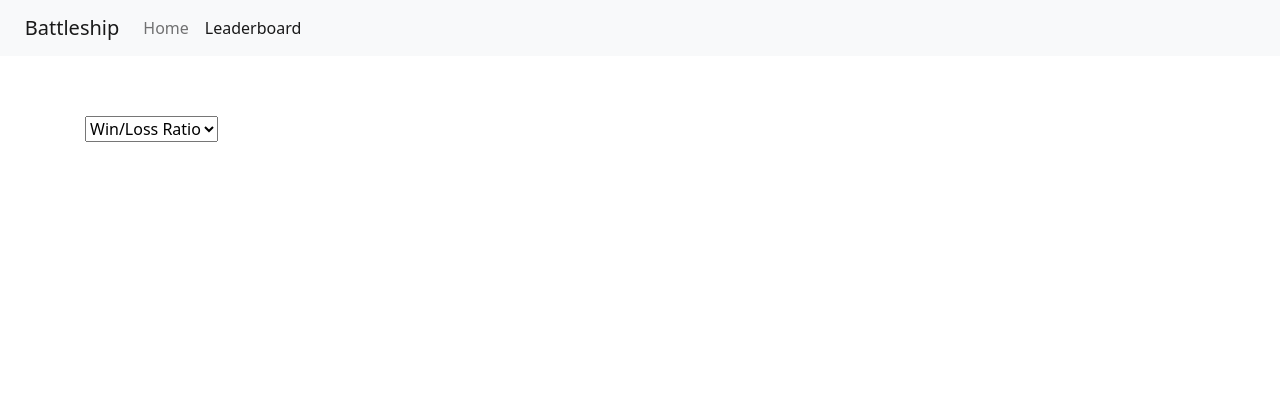
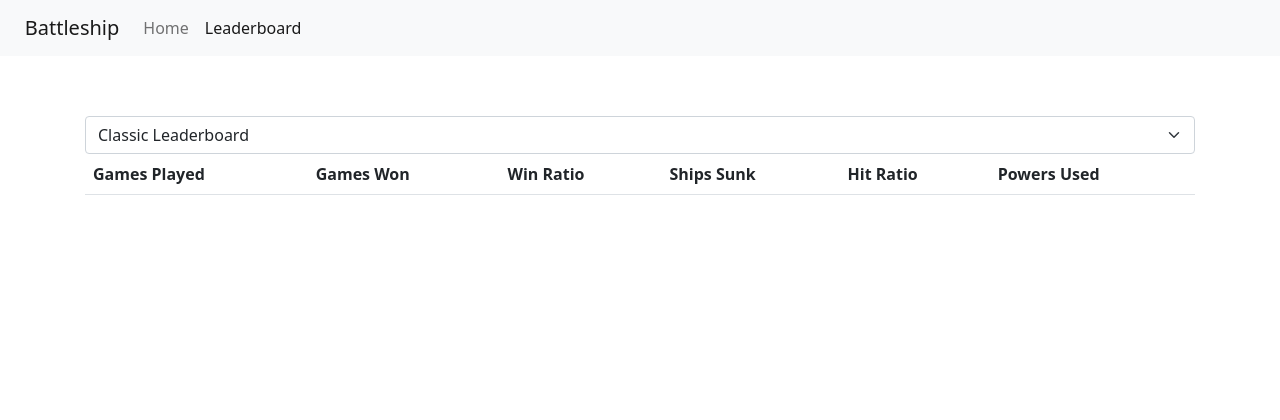
Before and after one commit to kcao20/battleship, a Flask app: page /leaderboard in a window 1280 px wide. Shown: the top 420 px of the page. Run offline with Flask 2, Linux system fonts and the light colour scheme; lists and menus that the app fills with data are empty.

Commit message:
add table

```diff
--- a/app/templates/leaderboard.html
+++ b/app/templates/leaderboard.html
@@ -5,8 +5,21 @@
 {% endblock %}
 {% block content %}
 <form>
-  <select id="dataType" name="dataType">
-    <option value="wrRatio">Win/Loss Ratio</option>
+  <select class="form-select" id="dataType" name="dataType">
+    <option value="classic-top">Classic Leaderboard</option>
+    <option value="modern-top">Modern Leaderboard</option>
+    <option value="classic">Classic Stats</option>
+    <option value="modern">Modern Stats</option>
   </select>
 </form>
+<table class="table">
+  <tr>
+    <th>Games Played</th>
+    <th>Games Won</th>
+    <th>Win Ratio</th>
+    <th>Ships Sunk</th>
+    <th>Hit Ratio</th>
+    <th>Powers Used</th>
+  </tr>
+</table>
 {% endblock %}
--- a/app/templates/template.html
+++ b/app/templates/template.html
@@ -6,7 +6,7 @@
     {% block head %}
     <link rel="stylesheet" href="/static/css/custom.css" />
     <title>{% block title %}{% endblock %} - Battleship</title>
-    <link rel="icon" type="image/x-icon" href="/static/images/favicon.ico">
+    <link rel="icon" type="image/x-icon" href="/static/images/favicon.ico" />
     <link
       href="https://cdn.jsdelivr.net/npm/bootstrap@5.1.3/dist/css/bootstrap.min.css"
       rel="stylesheet"
@@ -36,14 +36,14 @@
           </button>
           <div class="collapse navbar-collapse" id="navbarSupportedContent">
             <ul class="navbar-nav mr-auto">
-              {{ nav_link('index', 'Home') }}
-              {{ nav_link('leaderboard', 'Leaderboard')}}
+              {{ nav_link('index', 'Home') }} {{ nav_link('leaderboard',
+              'Leaderboard')}}
             </ul>
           </div>
         </div>
       </nav>
     </header>
-    <main class="flex-shrink-0">
+    <main class="flex-grow-0">
       <div class="container">{% block content %}{% endblock %}</div>
     </main>
     <footer class="footer mt-auto py-3 bg-light text-center fixed-bottom">
--- a/devlog.txt
+++ b/devlog.txt
@@ -64,3 +64,5 @@ andyL -- 2022-03-10 20:31
 Grid renders ships now
 Can click and drag ships (although UI doesn't rerender to show where the item is at)
 Can sink ships now (when ship goes wrong)
+
+kevinC -- 2022-03-11 09:27
```
Also changed, not shown: app/templates/index.html (+8 -2 lines).
